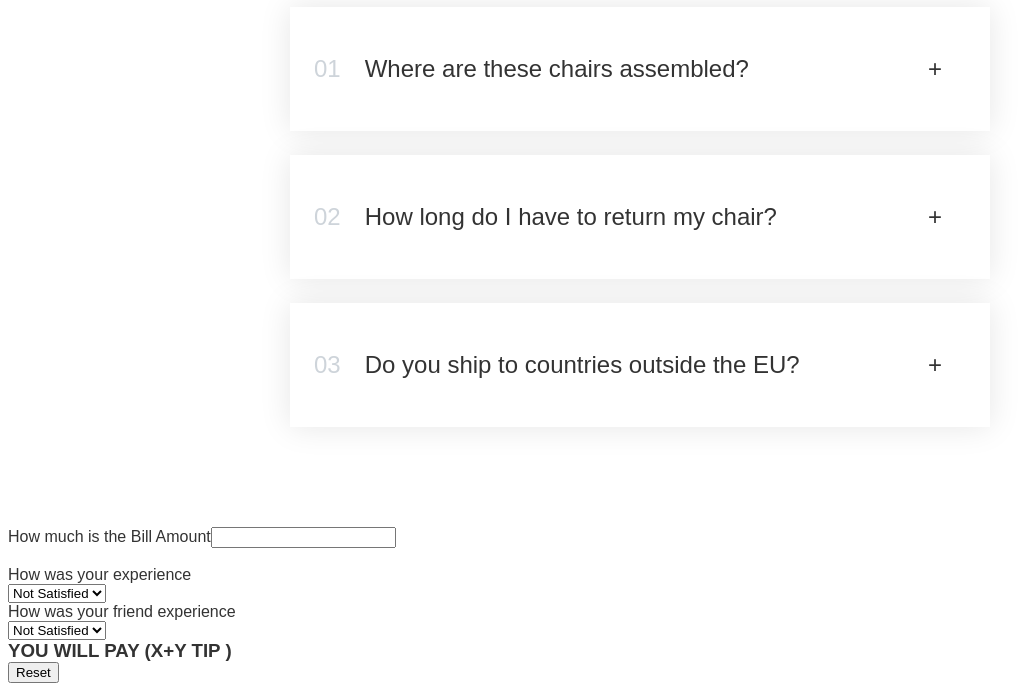
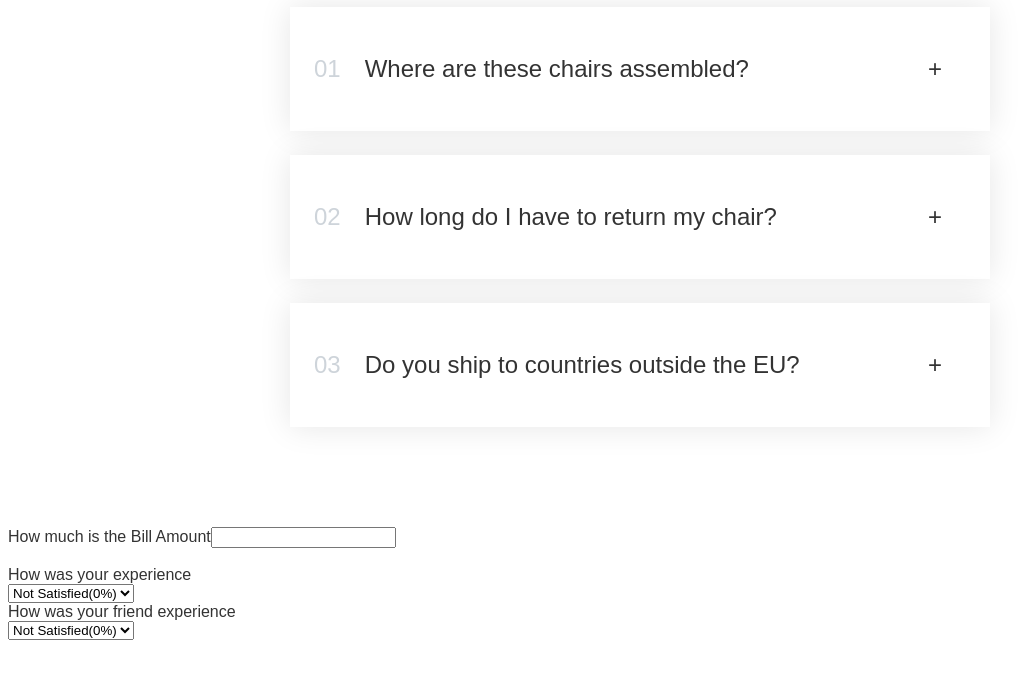
Before and after one commit to sujansince2003/stepcomponent, a React (Create React App) app: page / in a window 1280 px wide. Shown: the part 423-1114 px from the top of the page, without its empty margins (0-1022 px from the left). After the commit the page ends 1071 px from the top, so only its background shows below. Built offline with nearby package versions, Linux system fonts and the light colour scheme.

Commit message:
finally completed

```diff
--- a/src/TipCalculator.jsx
+++ b/src/TipCalculator.jsx
@@ -1,16 +1,30 @@
 import React, { Component,useState } from 'react';
 
 const TipCalculator = () => {
-    const [Bill,setBill]=useState("")
-
+    const [Bill,setBill]=useState("");
+    const [percentage1,SetPercentage1]=useState(0)
+    const [percentage2,SetPercentage2]=useState(0)
+    const Tip=Bill *((percentage1+percentage2)/200);
+function onreset()
+{
+    setBill("")
+    SetPercentage1(0)
+    SetPercentage2(0)
+}
    return(<>
 
    <BillInput Bill={Bill} onSetBill={setBill} />
-   <SelectPercentage>How was your experience</SelectPercentage>
-   <SelectPercentage>How was your friend  experience</SelectPercentage>
+   <SelectPercentage percentage={percentage1} onSelect={SetPercentage1} >How was your experience</SelectPercentage>
+   <SelectPercentage percentage={percentage2} onSelect={SetPercentage2}>How was your friend  experience</SelectPercentage>
 
-   <Output Bill={Bill} />
-   <Reset />
+{
+    Bill>0 && <>
+     <Output Bill={Bill} Tip={Tip} />
+   <Reset onreset={onreset} />
+    </>
+}
+
+
    </>)
 
 
@@ -28,37 +42,38 @@ const BillInput=({Bill,onSetBill})=>
         </>
     )
 }
-const SelectPercentage=({children})=>
+const SelectPercentage=({children,percentage,onSelect})=>
 {
     return(
         <>
          <br />
         <label>{children}</label>
         <br />
-      <select >
-        <option value="0">Not Satisfied</option>
-        <option value="10">okay</option>
-        <option value="15">better</option>
-        <option value="20">Best</option>
+      <select value={percentage} onChange={(e)=>onSelect(Number(e.target.value))} >
+
+        <option value="0">Not Satisfied(0%)</option>
+        <option value="10">okay(5%)</option>
+        <option value="15">better(10%)</option>
+        <option value="20">Best(15%)</option>
 
 
       </select>
         </>
     )
 }
-const Output=({Bill})=>
+const Output=({Bill,Tip})=>
 {
     return(
         <>
 
-        <h3>You will pay {Bill} (x+y tip )</h3>
+        <h3>You will pay {Number(Bill) + Tip}  ({Bill} +{Tip} )</h3>
         </>
     )
 }
-const Reset=()=>
+const Reset=({onreset})=>
 {
     return(<>
-    <button>Reset</button>
+    <button onClick={onreset} >Reset</button>
     </>)
 }
 
```
